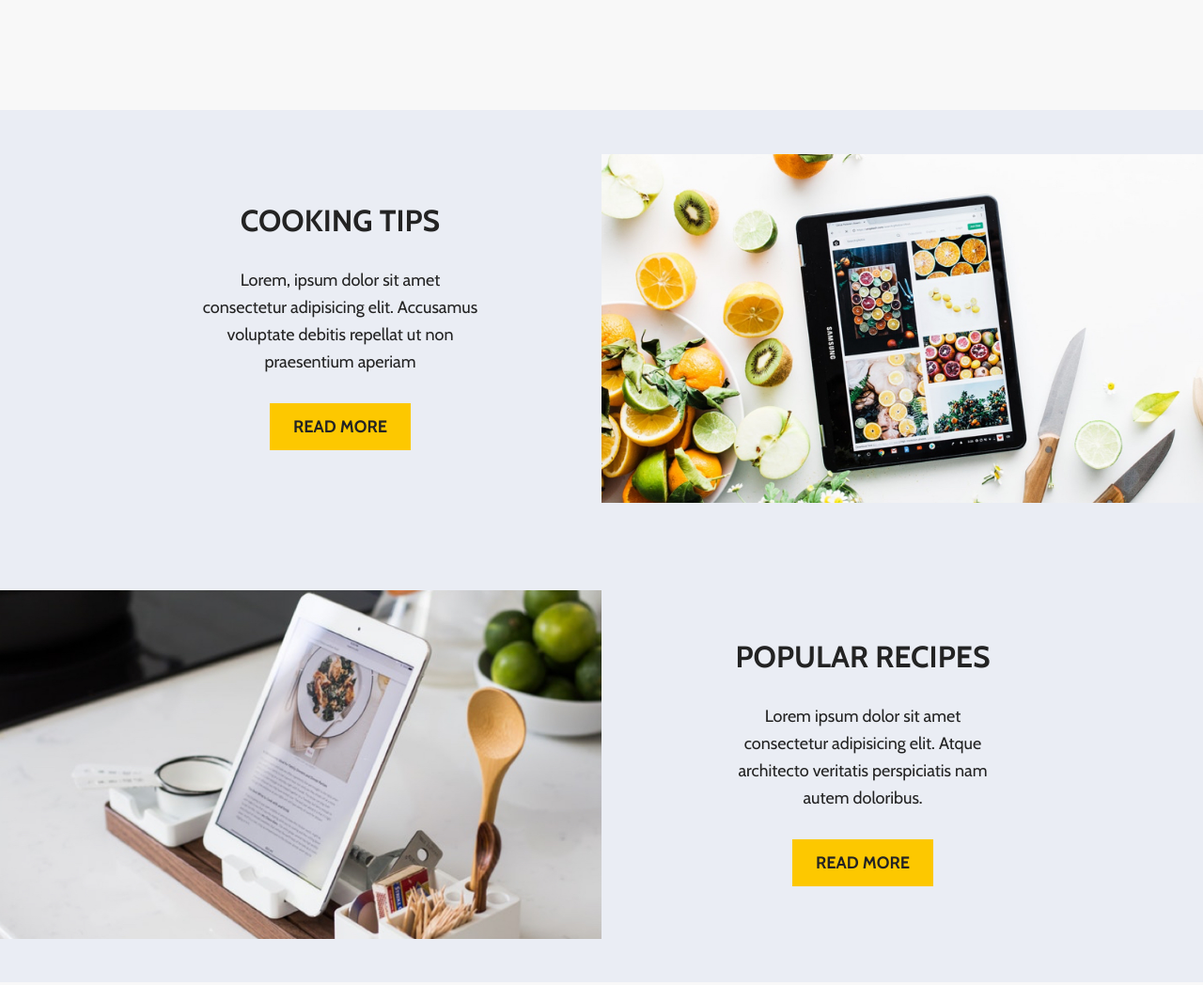
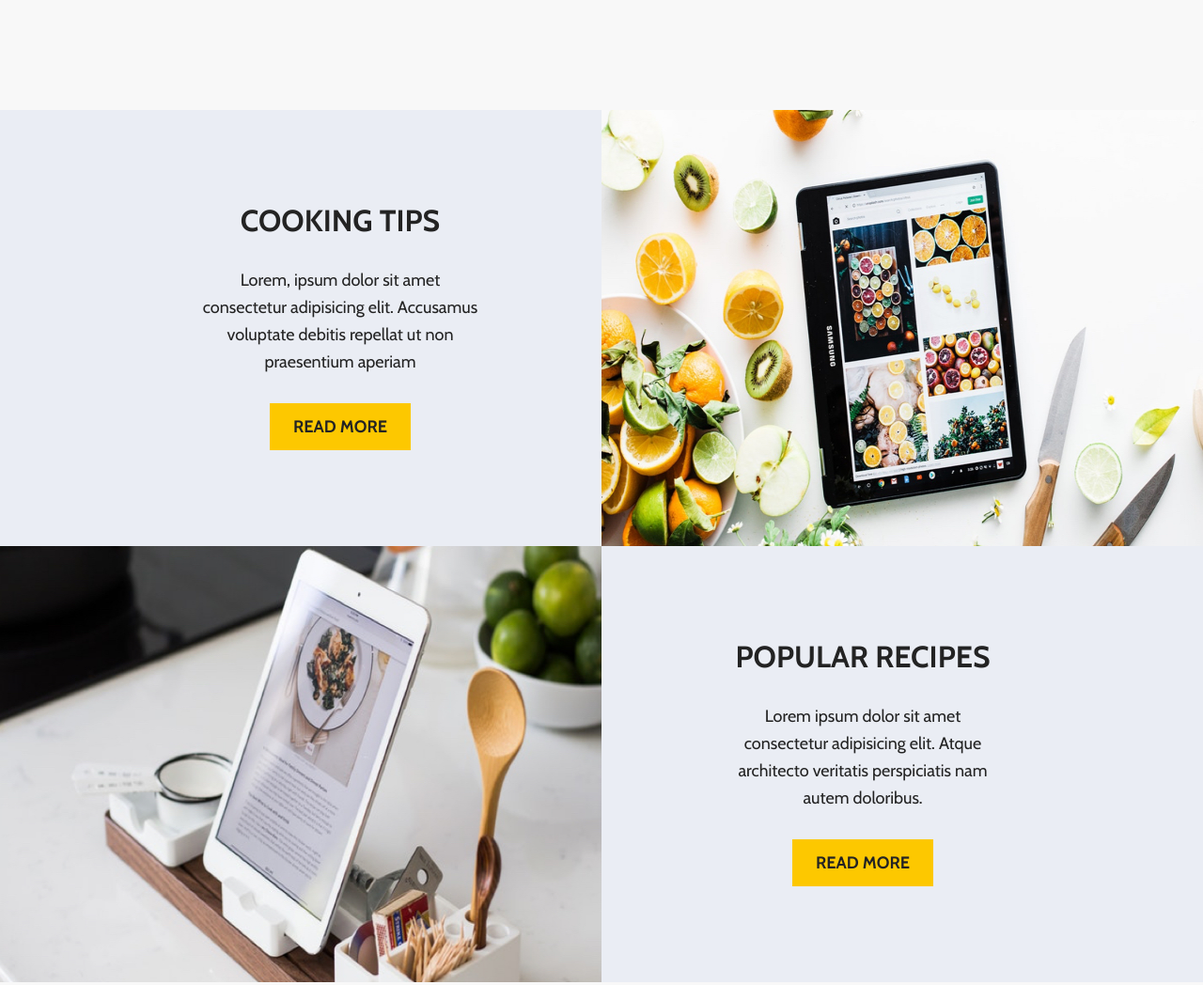
Before and after one commit to MattVinall/matt_vinall_project1, a plain HTML site: page index.html in a window 1280 px wide. Shown: the part 2042-3090 px from the top of the page at 94% size. Drawn offline with nearby package versions, Linux system fonts and the light colour scheme.

Commit message:
took out object-fit property that was causing my blog images to break

```diff
--- a/styles/style.css
+++ b/styles/style.css
@@ -262,7 +262,7 @@ section.aboutTasty p {
     float: left;
 }
 .blog img {
-    object-fit: contain;
+    width: 100%;
     min-height: 464px;
 }
 .container1 {
```
